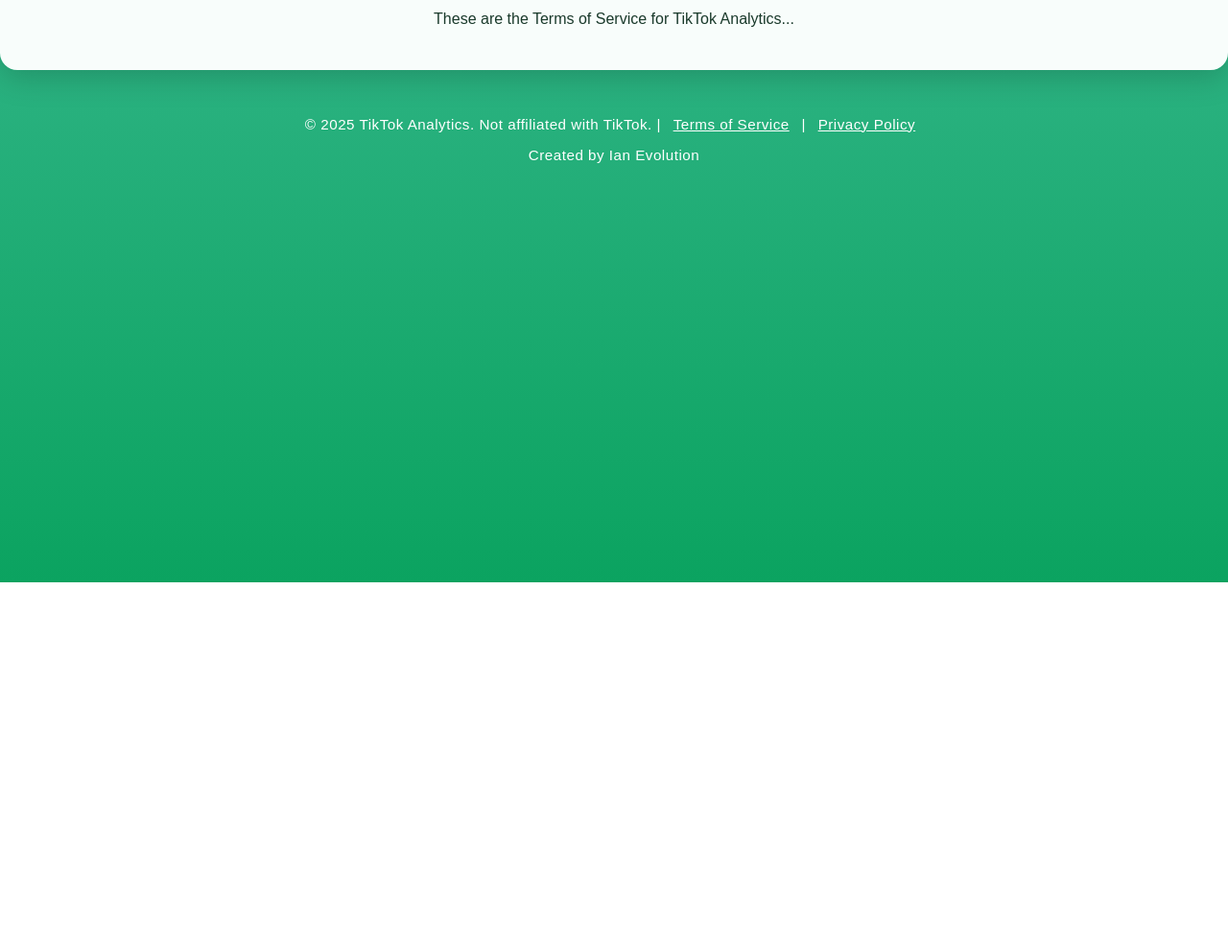
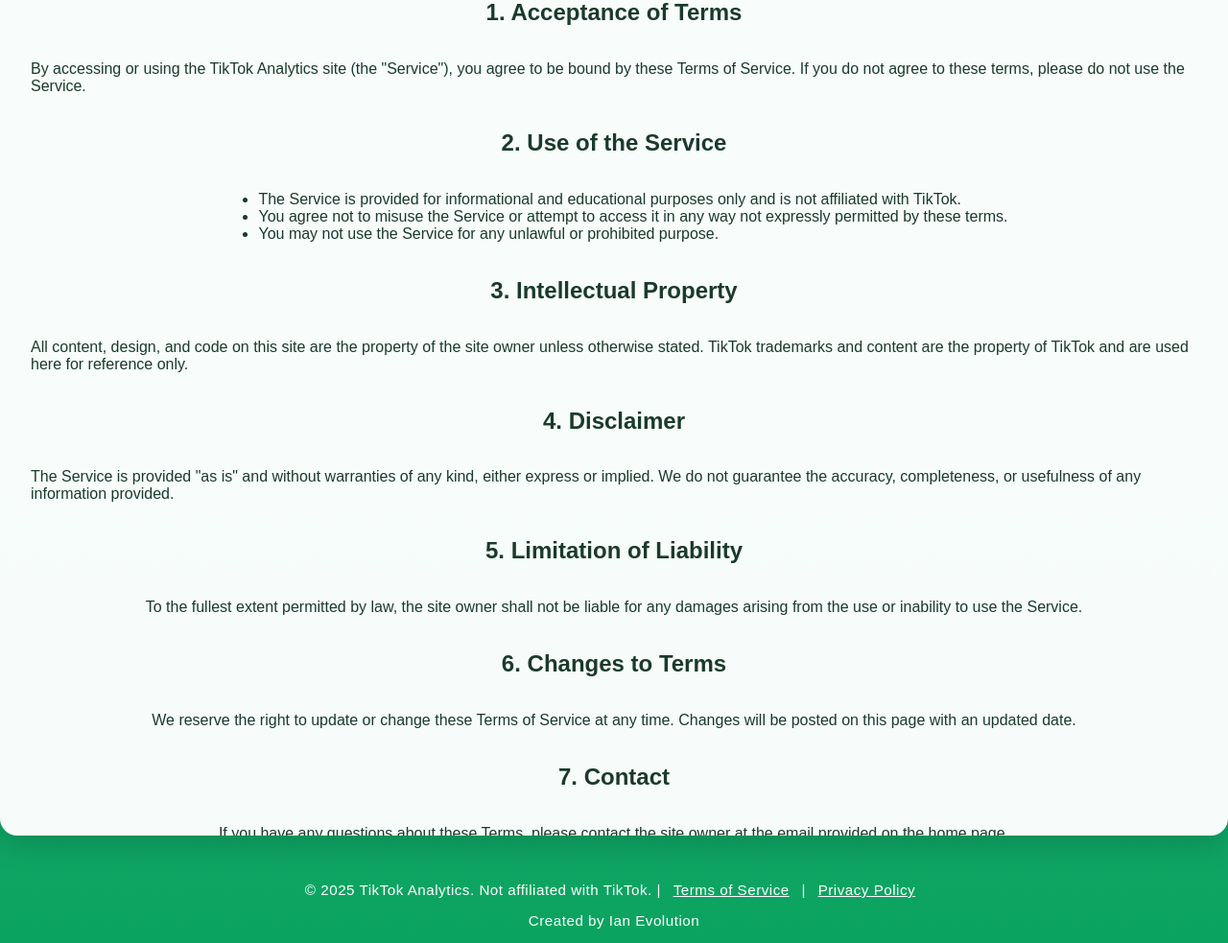
Before and after one commit to IanEvolution/TikTok-Analytics-Site, a plain HTML site: page frontEnd/tos/index.html in a window 1280 px wide. Shown: the part 241-1224 px from the top of the page at 96% size. Before the commit the page ends 848 px from the top, so only its background shows below. Drawn offline with Linux system fonts and the light colour scheme; a web font is replaced by a local one.

Commit message:
tos updated

```diff
--- a/frontEnd/tos/index.html
+++ b/frontEnd/tos/index.html
@@ -4,16 +4,33 @@
 <head>
     <meta charset="UTF-8">
     <meta name="viewport" content="width=device-width, initial-scale=1.0">
-    <title>Terms of Service - TikTok Analytics</title>
+    <title>Terms of Service | TikTok Analytics</title>
     <link rel="stylesheet" href="https://use.typekit.net/qzj7rpn.css">
     <link rel="stylesheet" href="../styles.css">
 </head>
 <body>
     <div class="window">
+        <h1>Terms of Service</h1>
+        <p class="subtitle">Last updated: June 8, 2025</p>
+        <h2>1. Acceptance of Terms</h2>
+        <p>By accessing or using the TikTok Analytics site (the "Service"), you agree to be bound by these Terms of Service. If you do not agree to these terms, please do not use the Service.</p>
+        <h2>2. Use of the Service</h2>
+        <ul>
+            <li>The Service is provided for informational and educational purposes only and is not affiliated with TikTok.</li>
+            <li>You agree not to misuse the Service or attempt to access it in any way not expressly permitted by these terms.</li>
+            <li>You may not use the Service for any unlawful or prohibited purpose.</li>
+        </ul>
+        <h2>3. Intellectual Property</h2>
+        <p>All content, design, and code on this site are the property of the site owner unless otherwise stated. TikTok trademarks and content are the property of TikTok and are used here for reference only.</p>
+        <h2>4. Disclaimer</h2>
+        <p>The Service is provided "as is" and without warranties of any kind, either express or implied. We do not guarantee the accuracy, completeness, or usefulness of any information provided.</p>
+        <h2>5. Limitation of Liability</h2>
+        <p>To the fullest extent permitted by law, the site owner shall not be liable for any damages arising from the use or inability to use the Service.</p>
+        <h2>6. Changes to Terms</h2>
+        <p>We reserve the right to update or change these Terms of Service at any time. Changes will be posted on this page with an updated date.</p>
+        <h2>7. Contact</h2>
+        <p>If you have any questions about these Terms, please contact the site owner at the email provided on the home page.</p>
         <a href="/" class="home-link">&larr; Back to Home</a>
-        <h1>Terms of Service</h1>
-        <p>These are the Terms of Service for TikTok Analytics...</p>
-        <!-- Add your terms content here -->
     </div>
     <footer class="footer">
         <p>&copy; 2025 TikTok Analytics. Not affiliated with TikTok. |
```
